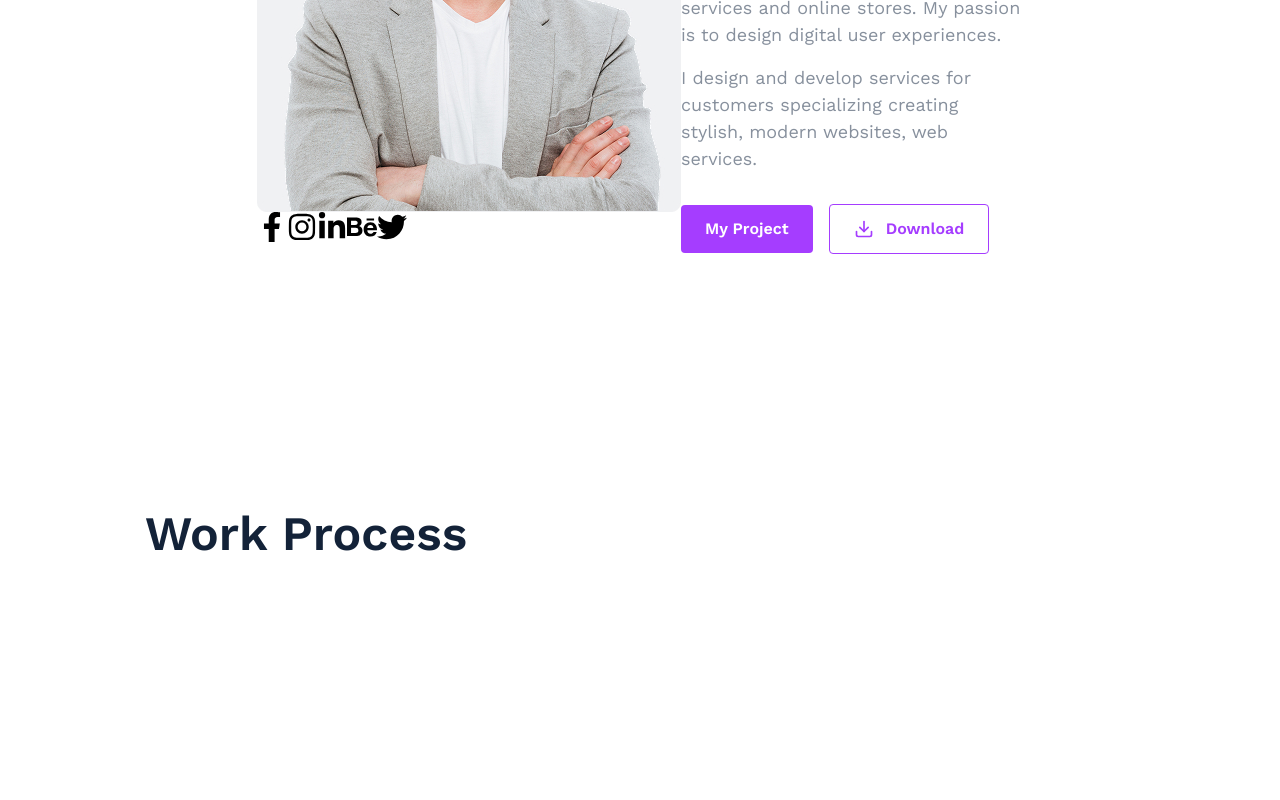
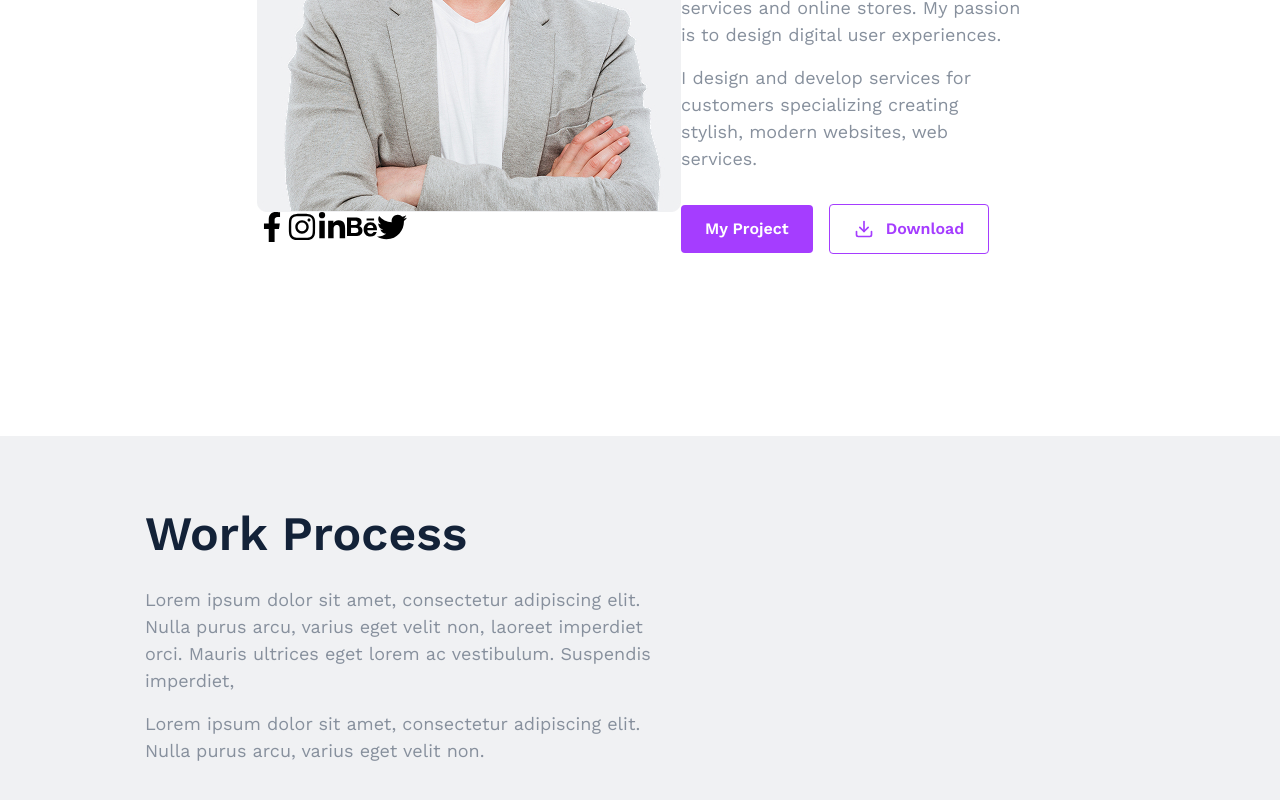
Before and after one commit to asaduzzaman-rahim/Picto-Personal-Portfolio-Landing-Page, a React (Vite) app: page / in a window 1280 px wide. Shown: the part 1183-1983 px from the top of the page. Before the commit the page ends 1815 px from the top, so only its background shows below. Built offline with nearby package versions, Linux system fonts and the light colour scheme.

Commit message:
Working to Work Preocess Section

```diff
--- a/src/Components/WorkProcess.jsx
+++ b/src/Components/WorkProcess.jsx
@@ -4,10 +4,19 @@ import Container from "./Container"
 const WorkProcess = () => {
   return (
     <>
-     <Section>
+     <Section className="bg-[#F0F1F3]">
         <Container>
-            <div className='max-w-[529px] '>
-                <h3 className='text-5xl font-semibold leading-14 text-gray9 '>Work Process </h3>
+            <div className='flex flex-wrap justify-center items-center gap-[143px] lg:justify-between'>
+                <div className='max-w-[529px] '>
+                    <h3 className='text-5xl font-semibold leading-14 text-gray9 '>Work Process </h3>
+                    <p className='pt-6 pb-4'>Lorem ipsum dolor sit amet, consectetur adipiscing elit. Nulla purus arcu, varius eget velit non, laoreet imperdiet orci. Mauris ultrices eget lorem ac vestibulum. Suspendis imperdiet,</p>
+                    <p>Lorem ipsum dolor sit amet, consectetur adipiscing elit. Nulla purus arcu, varius eget velit non.</p>
+                </div>
+                <div>
+                    <div className='p-8 '>
+
+                    </div>
+                </div>
             </div>
         </Container>
     </Section>
```
